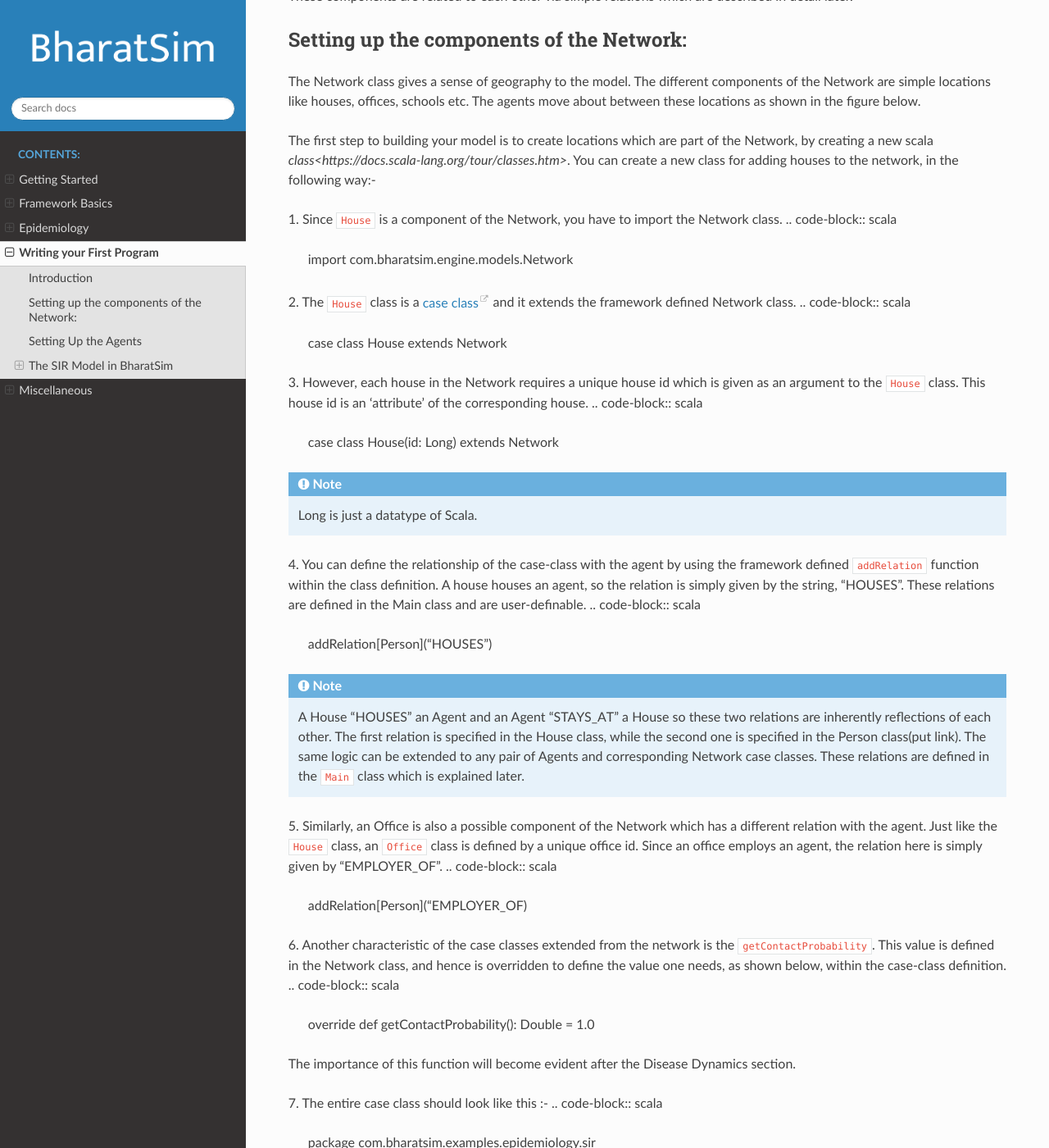
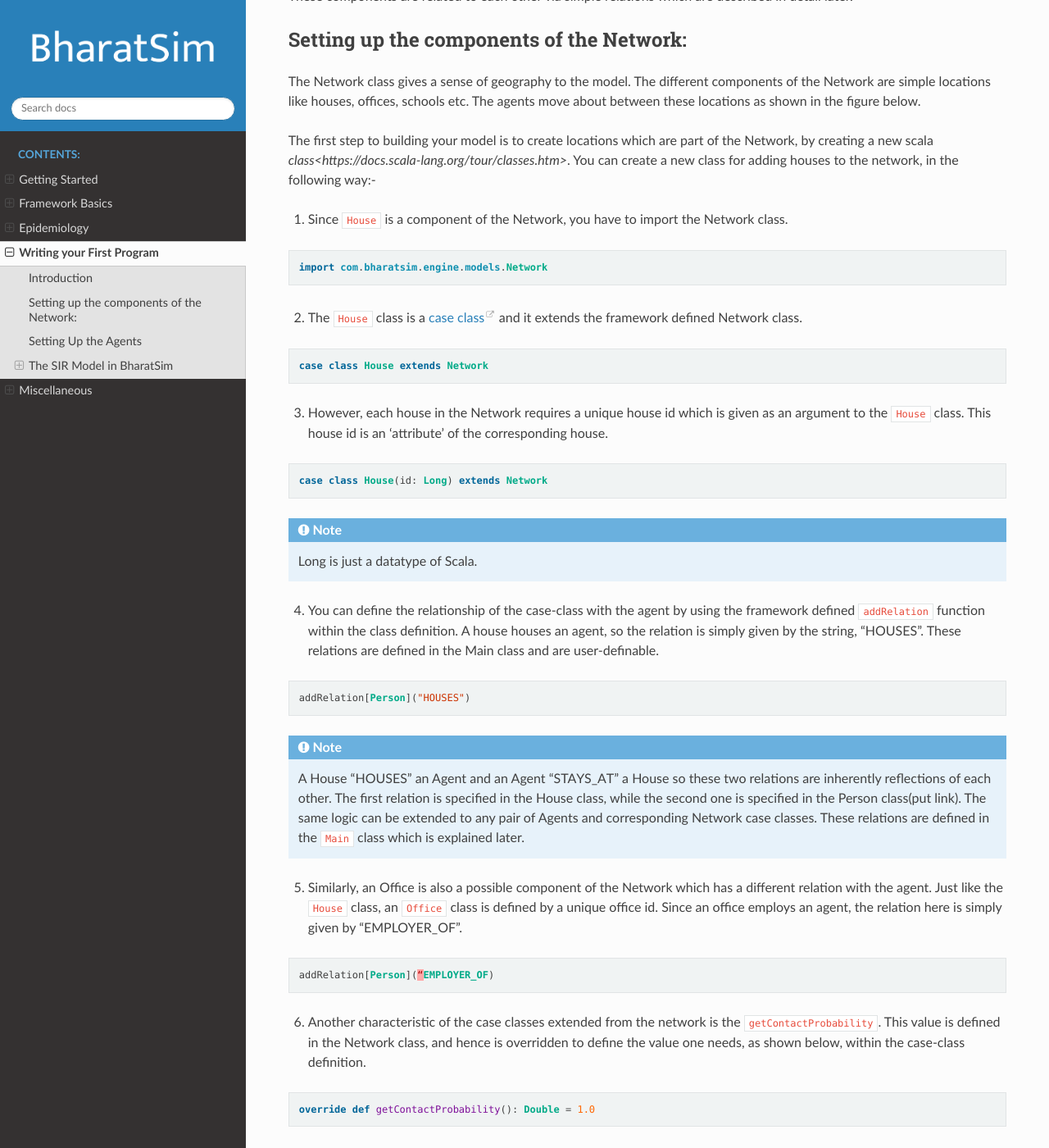
Before and after one commit to aleena-jose/bharatsim-tutorial, a Sphinx documentation site: the page built from source/firstprogram.rst, in a window 1280 px wide and 1400 px high, scrolled down 428 px. Shown: the whole window at 82% size. Built offline with Sphinx 7.4.7 and the Read the Docs theme 2.0.0, drawn with Linux system fonts in a browser that asks for light colours; some of the changed text lies outside the part shown.

Commit message:
Update firstprogram.rst

```diff
--- a/source/firstprogram.rst
+++ b/source/firstprogram.rst
@@ -19,48 +19,64 @@ The Network class gives a sense of geography to the model. The different compone
 The first step to building your model is to create locations which are part of the Network, by creating a new scala `class<https://docs.scala-lang.org/tour/classes.htm>`. You can create a new class for adding houses to the network, in the following way:-
 
 1. Since ``House`` is a component of the Network, you have to import the Network class.
+
 .. code-block:: scala
-   import com.bharatsim.engine.models.Network
+
+  import com.bharatsim.engine.models.Network
 
 2. The ``House`` class is a `case class <https://docs.scala-lang.org/tour/case-classes.html>`_ and it extends the framework defined Network class.
+
 .. code-block:: scala
-   case class House extends Network
+
+  case class House extends Network
 
 3. However, each house in the Network requires a unique house id which is given as an argument to the ``House`` class. This house id is an ‘attribute’ of the corresponding house.
+
 .. code-block:: scala
-   case class House(id: Long) extends Network
 
-.. note::
-    Long is just a datatype of Scala.
+  case class House(id: Long) extends Network
+
+.. note:: Long is just a datatype of Scala.
 
 4. You can define the relationship of the case-class with the agent by using the framework defined ``addRelation`` function within the class definition. A house houses an agent, so the relation is simply given by the string, “HOUSES”. These relations are defined in the Main class and are user-definable.
+
 .. code-block:: scala
-        addRelation[Person]("HOUSES")
-.. note::
-    A House “HOUSES” an Agent and an Agent “STAYS_AT” a House so these two relations are inherently reflections of each other. The first relation is specified in the House         class, while the second one is specified in the Person class(put link). The same logic can be extended to any pair of Agents and corresponding Network case classes. These       relations are defined in the ``Main`` class which is explained later.
+
+  addRelation[Person]("HOUSES")
+.. note:: A House “HOUSES” an Agent and an Agent “STAYS_AT” a House so these two relations are inherently reflections of each other. The first relation is specified in the House class, while the second one is specified in the Person class(put link). The same logic can be extended to any pair of Agents and corresponding Network case classes. These relations are defined in the ``Main`` class which is explained later.
 
 
 5. Similarly, an Office is also a possible component of the Network which has a different relation with the agent. Just like the ``House`` class, an ``Office`` class is defined by a unique office id. Since an office employs an agent, the relation here is simply given by “EMPLOYER_OF”.
+
 .. code-block:: scala
-    addRelation[Person](“EMPLOYER_OF)
+
+  addRelation[Person](“EMPLOYER_OF)
 
 
 6. Another characteristic of the case classes extended from the network is the ``getContactProbability``. This value is defined in the Network class, and hence is overridden to define the value one needs, as shown below, within the case-class definition.
+
 .. code-block:: scala
-    override def getContactProbability(): Double = 1.0
+
+  override def getContactProbability(): Double = 1.0
 
 The importance of this function will become evident after the Disease Dynamics section.
 
 7. The entire case class should look like this :-
+
 .. code-block:: scala
-    package com.bharatsim.examples.epidemiology.sir
 
-    case class House(id: Long) extends Network {
-     addRelation[Person]("HOUSES")
+  package com.bharatsim.examples.epidemiology.sir
 
 
-     override def getContactProbability(): Double = 1.0
-    }
+  case class House(id: Long) extends Network {
+
+   addRelation[Person]("HOUSES")
+
+
+
+   override def getContactProbability(): Double = 1.0
+
+ }
 
 
 Setting Up the Agents
@@ -72,49 +88,54 @@ In the context of the framework, agents are the extension of the ``Agent`` class
 
 
 1. Create a case class by the name “Person”. Since it is an extension of the Agent class which is an extension of the Node class, it is important to import these as shown below.
+
 .. code-block:: scala
-import com.bharatsim.engine.models.{Agent, Node}
-.. note::
-    It can be named as you please. For the sake of clarity, it has been named as **Person** here
+
+  import com.bharatsim.engine.models.{Agent, Node}
+
+.. note:: It can be named as you please. For the sake of clarity, it has been named as **Person** here
 
 2. Similar to the ``House`` case class described above, the ``Person`` case class is defined by a set of attributes. These attributes are generally the characteristics of a generic person like a person id, age etc. To define the Person case class, one must also call its attributes, which in this case are the id and age.
 .. code-block:: scala
-    case class Person(id: Long, age: Int) extends Agent {
-    }
+
+  case class Person(id: Long, age: Int) extends Agent {
+  }
 
 3. In order to add the relationship between the Person and the components of the Network, write the following code within the case class Person.
 .. code-block:: scala
-    addRelation[House]("STAYS_AT")
-    addRelation[Office]("WORKS_AT")
-    addRelation[School]("STUDIES_AT")
+
+  addRelation[House]("STAYS_AT")
+  addRelation[Office]("WORKS_AT")
+  addRelation[School]("STUDIES_AT")
 
 4. Given below is an example which will help you to understand the importance of attributes as well as behaviours. Consider the year ‘1984’. During this time, Big Brother doesn’t allow people below the age of 25 to watch ‘Harry Potter’ movies. To model this scenario, you can add a parameter ‘canIWatchHarryPotter’ when defining the ``Person`` case class and let it’s default value be “No”.
 .. code-block:: scala
-    import com.bharatsim.engine.Context
 
-    case class Person(id:Long, age:Int, canIWatchHarryPotter = ‘No’: String) extends Agent
+  import com.bharatsim.engine.Context
 
-.. note::
-    String is a data-type which takes strings as the arguments.
+  case class Person(id:Long, age:Int, canIWatchHarryPotter = ‘No’: String) extends Agent
+
+.. note:: String is a data-type which takes strings as the arguments.
 
 
 Assume that the name of this behaviour is ``watchMovie``. So, the task of the behaviour is to change the value of the parameter ``canIWatchHarryPotter`` from ‘No’ to ‘Yes’ for people above the age of 25.
 
-.. note::
-    The behaviour takes ``Context`` as an argument so it has to be imported.
+.. note:: The behaviour takes ``Context`` as an argument so it has to be imported.
 
 
 This can be done using the framework defined ``updateParam`` function which updates the specified parameters. The function takes two arguments, the parameter which is to be updated and the updated value.
 
 .. code-block:: scala
-    val watchMovie : Context => Unit = (context:Context) => {
-        if (age >= 25) {
-            updateParam("canIWatchHarryPotter", ‘Yes’)}
+
+  val watchMovie : Context => Unit = (context:Context) => {
+      if (age >= 25) {
+          updateParam("canIWatchHarryPotter", ‘Yes’)}
 
 
 It is important to use ``addBehaviour`` within the same case class.
 .. code-block:: scala
-    addBehaviour(watchMovie)
+
+  addBehaviour(watchMovie)
 
 The SIR Model in BharatSim
 --------------------------
```
